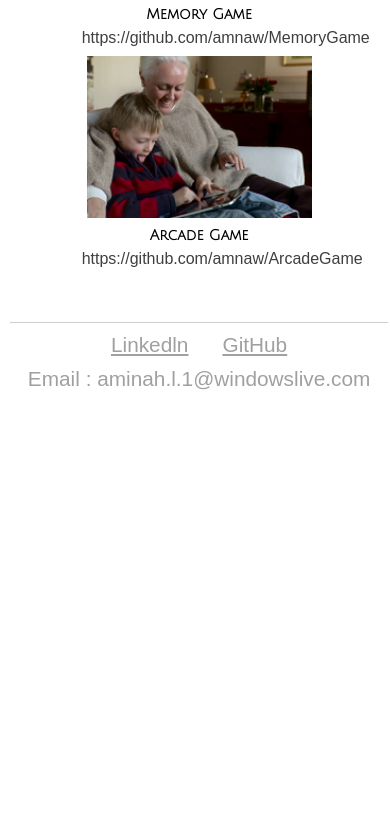
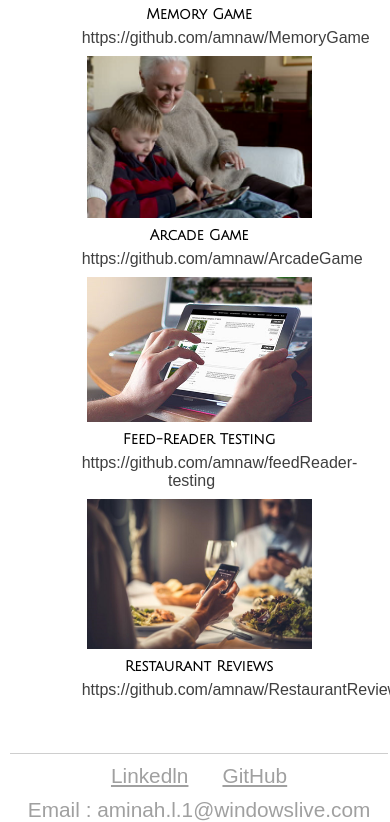
Before and after one commit to amnaw/portfolio, a plain HTML site: page index.html in a window 390 px wide. Shown: the part 1475-2297 px from the top of the page. Before the commit the page ends 1866 px from the top, so only its background shows below. Drawn offline with Linux system fonts and the light colour scheme; a web font is replaced by a local one.

Commit message:
version2

```diff
--- a/css/styles.css
+++ b/css/styles.css
@@ -31,6 +31,7 @@ h3 {
     font-family: 'Julius Sans One', sans-serif;
     margin-bottom: 7px;
     margin-top: 10px;
+    font-size: large;
 }
 
 h3 + a {
@@ -77,11 +78,6 @@ p.about-me {
     margin-bottom: 0px;
 }
 
-.featured-work-info {
-    display: flex;
-    flex-wrap: wrap;
-}
-
 .about-me-title {
     margin: 3vw;
     font-size: 2em;
@@ -93,6 +89,8 @@ p.about-me {
 }
 
 .featured-work-info {
+    display: flex;
+    flex-wrap: wrap;
     text-align: center;
     font-family: 'Darker Grotesque', sans-serif;
     display: block;
@@ -160,8 +158,13 @@ div {
     .container {
        width: 99%;
     }
+
 }
-
+@media screen and (max-width: 950px){
+    h3 {
+        font-size: medium;
+    }
+}
 @media screen and (max-width: 750px){
     .featured-work-info {
         width: 100%;
@@ -170,7 +173,7 @@ div {
     }
 
     .work-photo {
-        margin: auto;
+        /*margin: auto;*/
         width: 50%;
     }
 
--- a/index.html
+++ b/index.html
@@ -43,8 +43,14 @@
                       <img class="photo" src="img/memory.png" alt="project3">
                       <h3>Memory Game</h3><a href="https://github.com/amnaw/MemoryGame">https://github.com/amnaw/MemoryGame</a></div>
                 <div class="work-photo">
-                      <img class="photo" src="img/arcade2.png" alt="project3">
+                      <img class="photo" src="img/arcade2.png" alt="project4">
                       <h3>Arcade Game</h3><a href="https://github.com/amnaw/ArcadeGame">https://github.com/amnaw/ArcadeGame</a></div>
+                <div class="work-photo">
+                      <img class="photo" src="img/fr.png" alt="project5">
+                      <h3>Feed-Reader Testing</h3><a href="https://github.com/amnaw/feedReader-testing">https://github.com/amnaw/feedReader-testing</a></div>
+                <div class="work-photo">
+                      <img class="photo" src="img/res.png" alt="project6">
+                      <h3>Restaurant Reviews</h3><a href="https://github.com/amnaw/RestaurantReviews">https://github.com/amnaw/RestaurantReviews</a></div>
                </section>
 
               <footer>
```
Also changed, not shown: img/fr.png (added), img/res.jpg (added), img/res.png (added).
